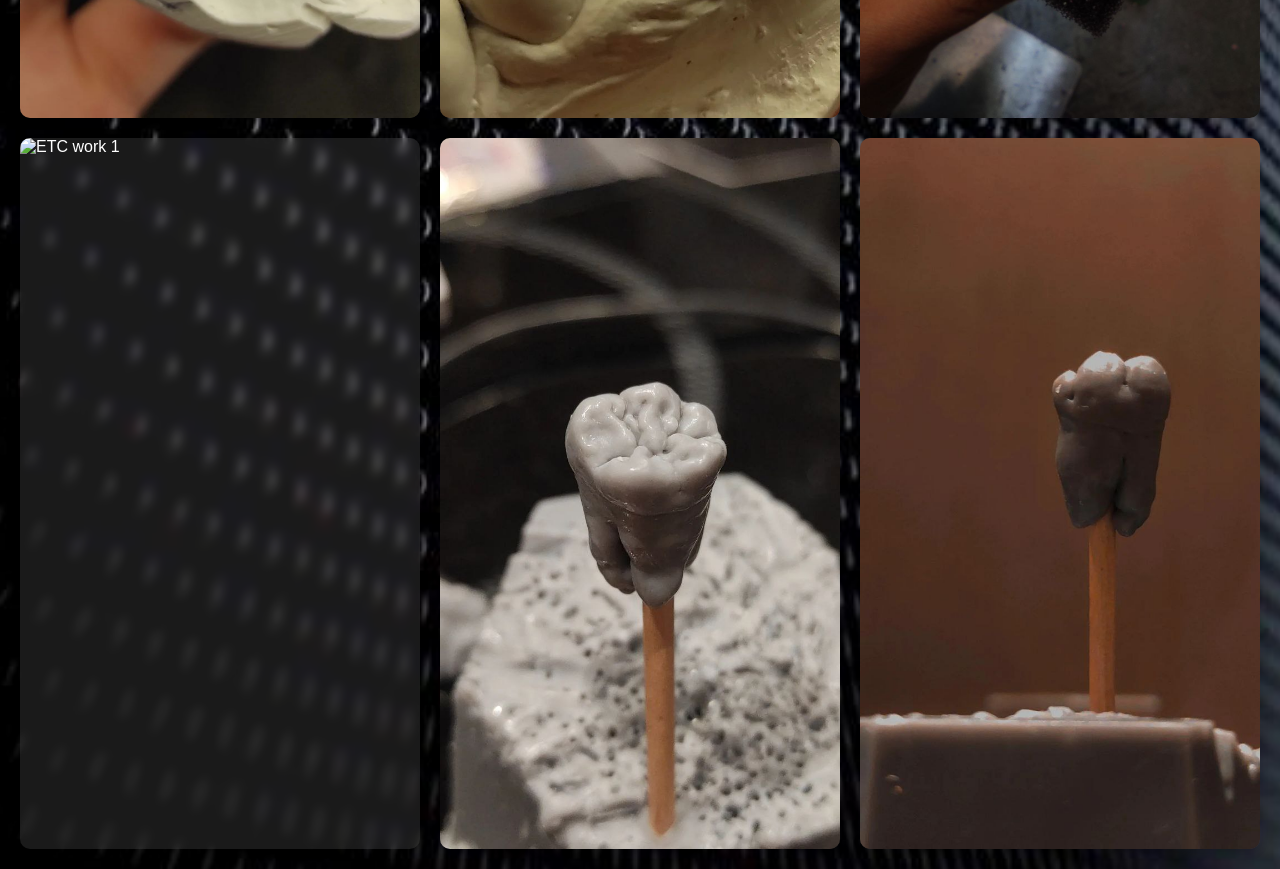
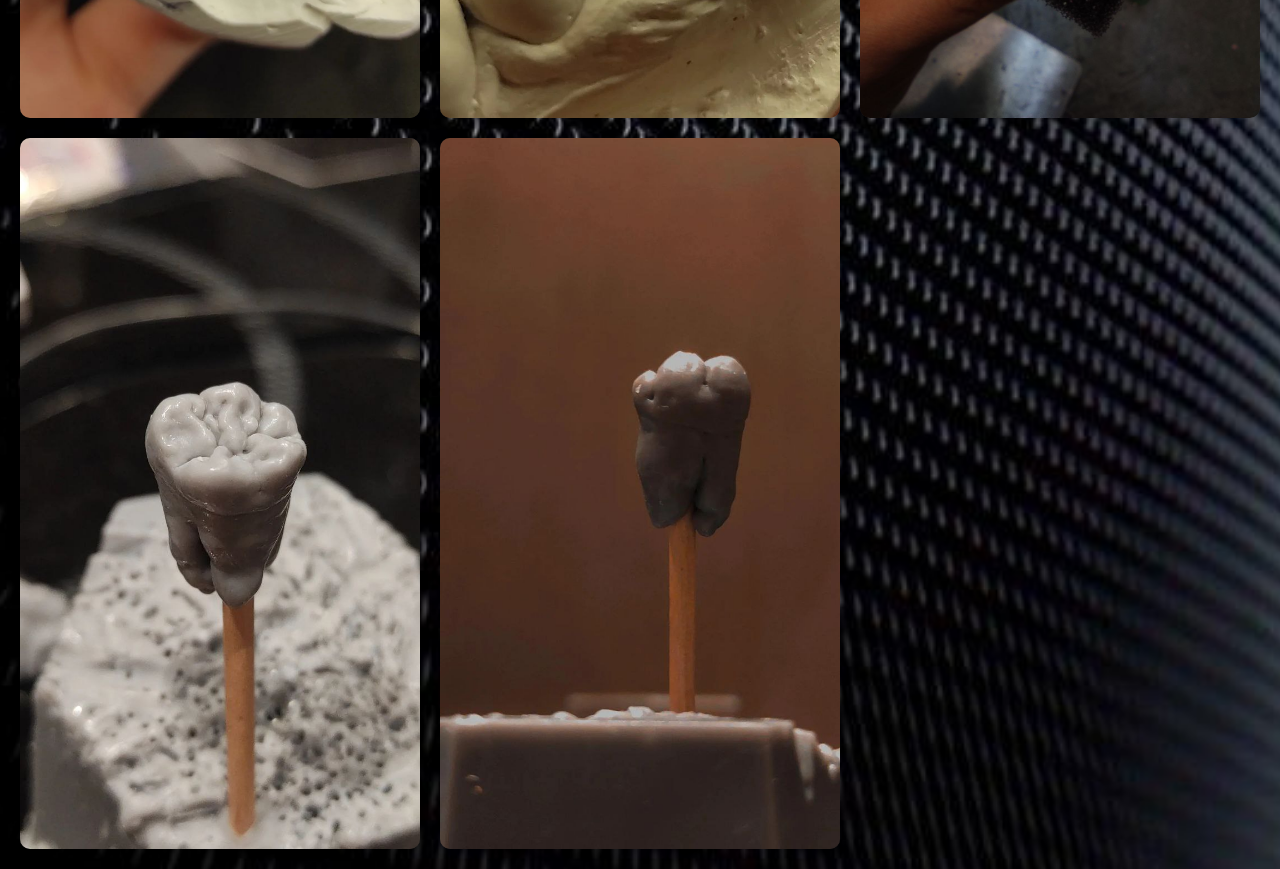
Before and after one commit to workalx/Dental-technician-new-smile, a plain HTML site: page wax-up.html in a window 1280 px wide. Shown: the part 1720-2589 px from the top of the page. Drawn offline with Linux system fonts and the light colour scheme.

Commit message:
Update wax-up.html

```diff
--- a/wax-up.html
+++ b/wax-up.html
@@ -115,10 +115,6 @@
             <img src="img/Wax-up/5375330242039770458_121.jpg" alt="Wax-up work 9">
         </div>
         <div class="gallery-item">
-
-            <img src="img/etc/IMG_20250313_213036_549.jpg" alt="ETC work 1">
-        </div>
-        <div class="gallery-item">
             <img src="img/etc/5375330242039770435_121.jpg" alt="ETC work 2">
         </div>
         <div class="gallery-item">
```
